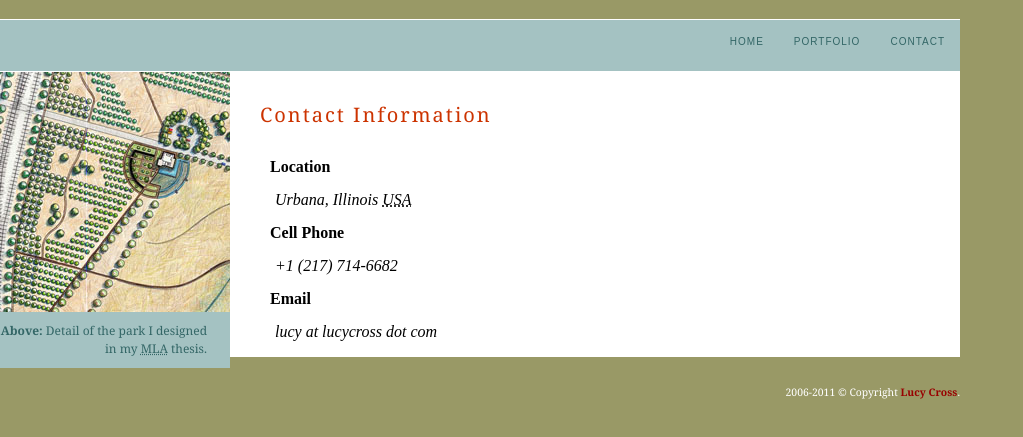
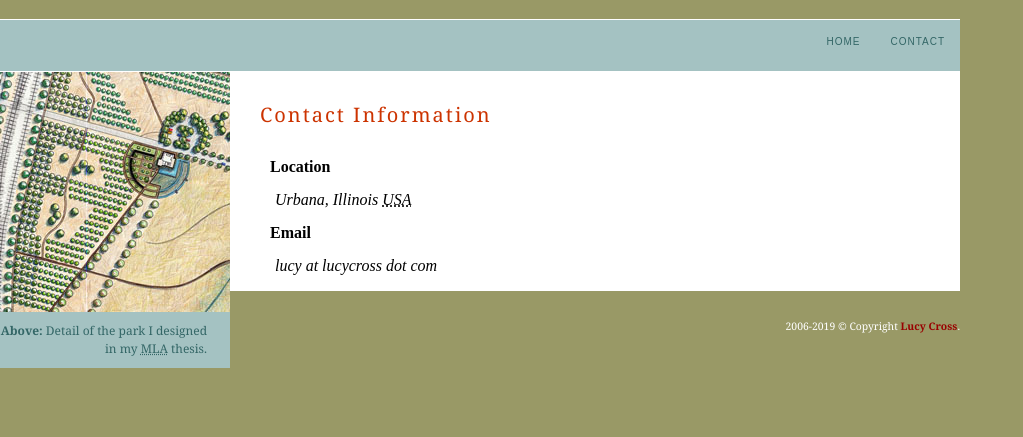
Before and after one commit to mbbx6spp/lucycross.com, a plain HTML site: page contact/index.html in a window 1280 px wide. Shown: the part 61-498 px from the top of the page, without its empty margins (0-1023 px from the left). Drawn offline with Linux system fonts and the light colour scheme.

Commit message:
Reformat and remove deadlinks

```diff
--- a/contact/index.html
+++ b/contact/index.html
@@ -1,12 +1,11 @@
 <!DOCTYPE HTML PUBLIC "-//W3C//DTD XHTML 1.0 Transitional//EN" "http://www.w3.org/TR/xhtml1/DTD/xhtml1-transitional.dtd">
-<html xmlns="http://www.w3.org/1999/xhtml"><head>
-
-
+<html xmlns="http://www.w3.org/1999/xhtml">
+  <head>
     <title>Lucy Cross:
       Landscape Architecture, Garden Design, Plants, Cultural Heritage
     </title>
-    <meta http-equiv="Content-Type" content="text/html; charset=UTF-8">
-    <link rel="stylesheet" href="/assets/screen.css" type="text/css">
+    <meta http-equiv="Content-Type" content="text/html; charset=UTF-8"/>
+    <link rel="stylesheet" href="/assets/screen.css" type="text/css"/>
     <script src="/assets/jquery.js"></script>
   </head>
   <body>
@@ -20,9 +19,8 @@
       <div class="wrapper navigation">
         <div id="navigation" class="fixedwidth">
           <ul>
-            <li><a href="http://lucycross.com/contact">contact</a></li>
-            <li><a href="http://lucycross.com/assets/LucyCross_Portfolio_Jan2009.pdf">portfolio</a></li>
-            <li><a href="http://lucycross.com/">home</a></li>
+            <li><a href="/contact">contact</a></li>
+            <li><a href="/">home</a></li>
           </ul>
         </div>
       </div>
@@ -35,8 +33,6 @@
           <dl id="contactinfo">
             <dt>Location</dt>
             <dd>Urbana, Illinois <acronym title="United States of America">USA</acronym></dd>
-	    <dt>Cell Phone</dt>
-	    <dd>+1 (217) 714-6682</dd>
             <dt>Email</dt>
             <dd>lucy at lucycross dot com</dd>
           </dl>
@@ -53,8 +49,9 @@
 
         <div class="wrapper">
           <div id="footer">
-          <p>2006-2011 © Copyright <a href="http://lucycross.com/" title="Master of Landscape Architecture (MLA) Graduate">Lucy Cross</a>.</p>
+            <p>2006-2019 © Copyright <a href="/" title="Master of Landscape Architecture (MLA) Graduate">Lucy Cross</a>.</p>
           </div>
         </div>
       </div>
-  </body></html>
+    </body>
+  </html>
```
Lines whose indentation alone changed are shown as unchanged.
